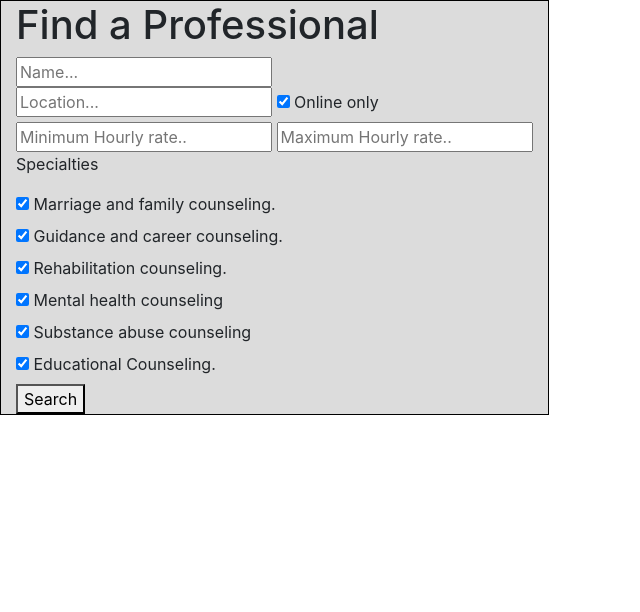
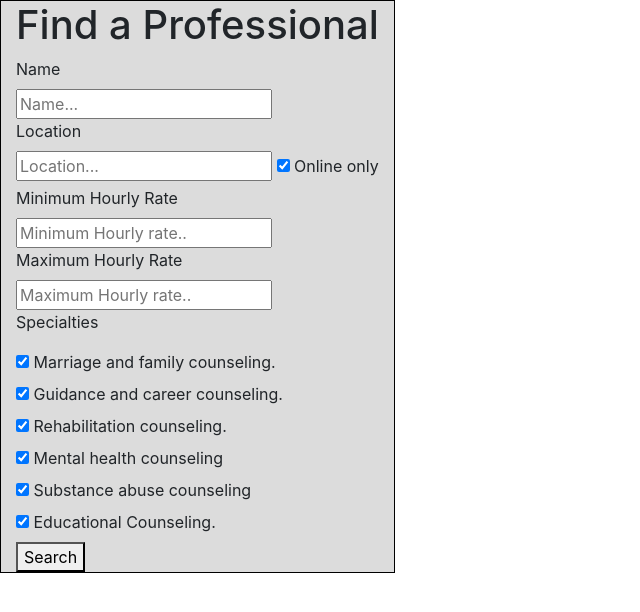
Before and after one commit to melilly/therapyhelp, a PHP site: page /SearchPage/index.php in a window 1280 px wide. Shown: the part 56-668 px from the top of the page, without its empty margins (0-640 px from the left). Run offline with PHP 8.4, Linux system fonts and the light colour scheme.

Commit message:
formatting changes

```diff
--- a/SearchPage/index.php
+++ b/SearchPage/index.php
@@ -36,20 +36,30 @@
     <div class="container"  id="searchbox">
         <h1>Find a Professional</h1>
         <div class="search">
+        <label> Name</label>
           <div class="name">
+
             <input type="text" placeholder="Name..." name="Name">
       </div>
+      <label> Location</label>
        <div class="Location">
+
           <input type="text" placeholder="Location..." name="Location">
            <label class="checkbox">
             <input type="checkbox" checked="checked">
             Online only
            </label>
        </div>
+       <label>Minimum Hourly Rate</label>
        <div class="Hourly">
+
           <input type="text" placeholder="Minimum Hourly rate.." name="Hourly rate minimum">
+     </div>
+     <label> Maximum Hourly Rate</label>
+     <div>
+
           <input type="text" placeholder="Maximum Hourly rate.." name="Hourly rate maximum">
-        </div>
+     </div>
       <p> Specialties</p>
       <div>
            <label class="checkbox">
```
